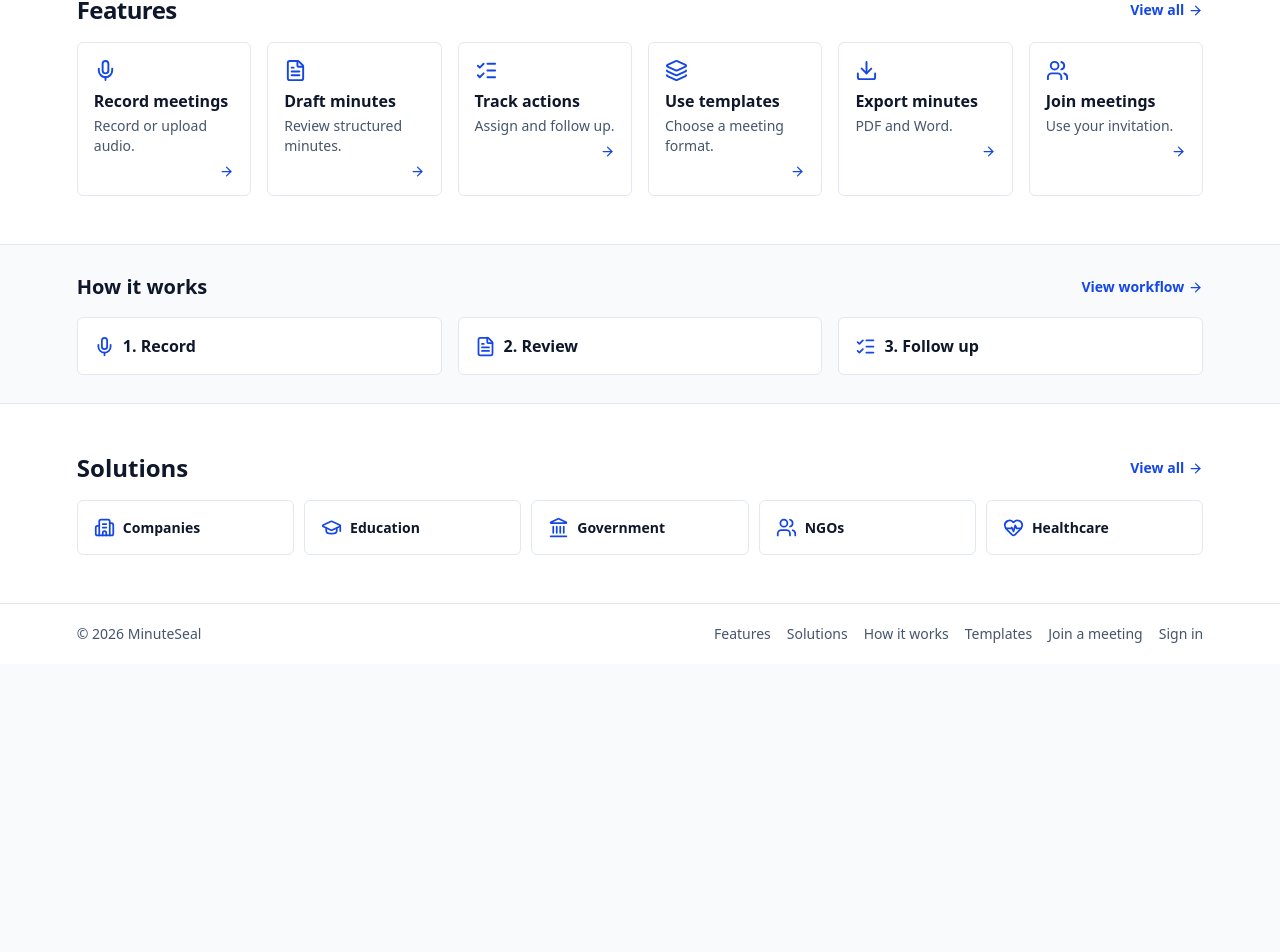
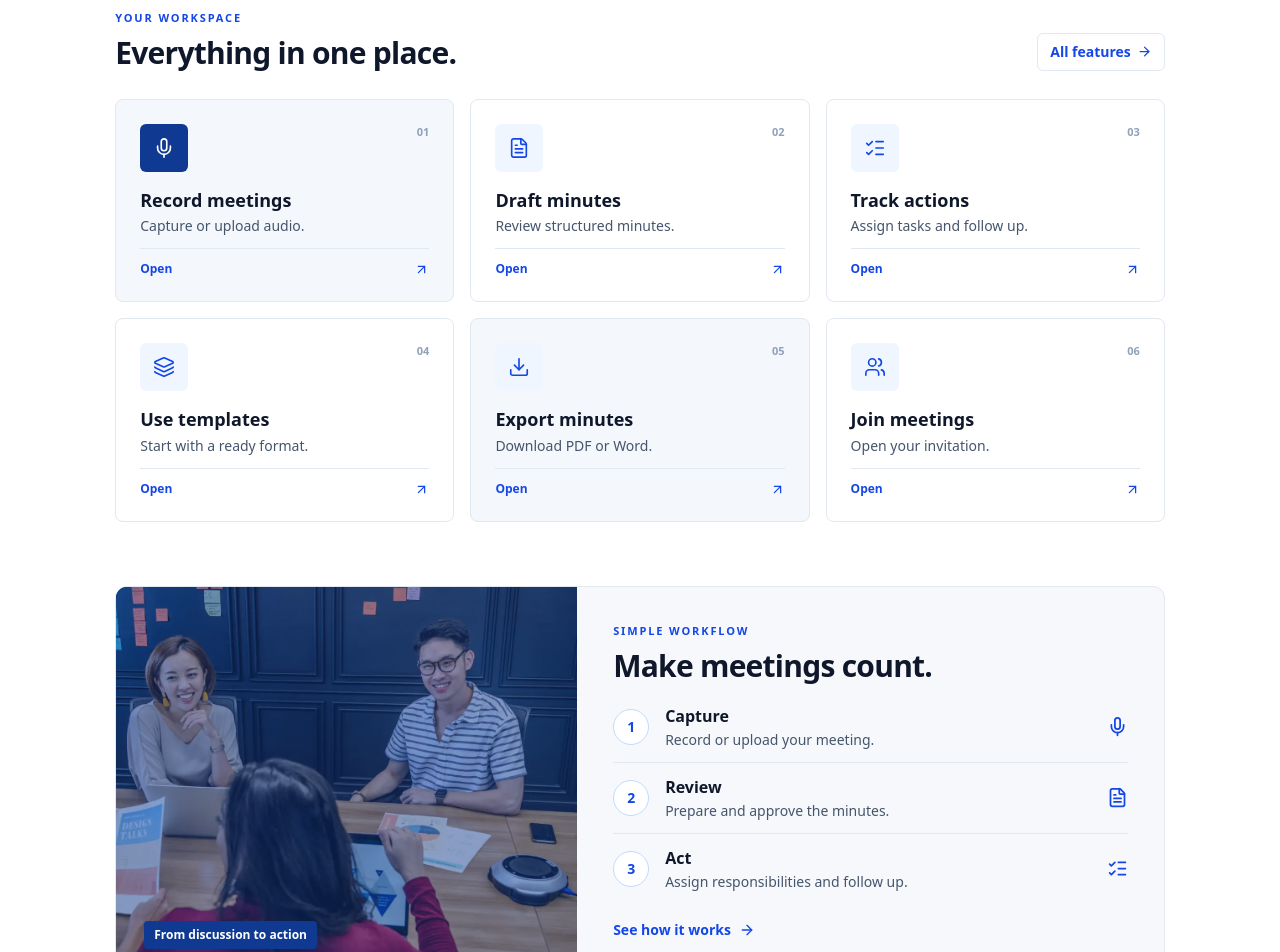
Before and after one commit to AROSOFTio/Online-Meeting-Summarizer, a Next.js app in the folder frontend/: page / in a window 1280 px wide. Shown: the part 509-1461 px from the top of the page. Before the commit the page ends 1173 px from the top, so only its background shows below. Built offline with nearby package versions, Linux system fonts and the light colour scheme; no server answers.

Commit message:
style: redesign homepage around centered compact feature cards and visual workflow

```diff
--- a/frontend/src/app/page.tsx
+++ b/frontend/src/app/page.tsx
@@ -1,10 +1,19 @@
 import type {Metadata} from "next";
 import Link from "next/link";
 import PublicNav,{PublicFooter} from "@/components/PublicNav";
-import {ArrowRight,Mic,FileText,ListChecks,Layers,Download,Users,Building2,GraduationCap,Landmark,HeartPulse} from "lucide-react";
+import {ArrowRight,Mic,FileText,ListChecks,Layers,Download,Users,Building2,GraduationCap,Landmark,HeartPulse,ArrowUpRight,Check} from "lucide-react";
 export const metadata:Metadata={title:"MinuteSeal | Meeting minutes and decisions",description:"Record meetings, prepare minutes and track actions."};
-const features=[{icon:Mic,title:"Record meetings",text:"Record or upload audio.",href:"/login"},{icon:FileText,title:"Draft minutes",text:"Review structured minutes.",href:"/login"},{icon:ListChecks,title:"Track actions",text:"Assign and follow up.",href:"/login"},{icon:Layers,title:"Use templates",text:"Choose a meeting format.",href:"/templates"},{icon:Download,title:"Export minutes",text:"PDF and Word.",href:"/login"},{icon:Users,title:"Join meetings",text:"Use your invitation.",href:"/join-meeting"}];
+const features=[
+ {icon:Mic,title:"Record meetings",text:"Capture or upload audio.",href:"/login",tag:"01"},
+ {icon:FileText,title:"Draft minutes",text:"Review structured minutes.",href:"/login",tag:"02"},
+ {icon:ListChecks,title:"Track actions",text:"Assign tasks and follow up.",href:"/login",tag:"03"},
+ {icon:Layers,title:"Use templates",text:"Start with a ready format.",href:"/templates",tag:"04"},
+ {icon:Download,title:"Export minutes",text:"Download PDF or Word.",href:"/login",tag:"05"},
+ {icon:Users,title:"Join meetings",text:"Open your invitation.",href:"/join-meeting",tag:"06"}
+];
+const steps=[{icon:Mic,title:"Capture",text:"Record or upload your meeting."},{icon:FileText,title:"Review",text:"Prepare and approve the minutes."},{icon:ListChecks,title:"Act",text:"Assign responsibilities and follow up."}];
 const sectors=[{icon:Building2,title:"Companies"},{icon:GraduationCap,title:"Education"},{icon:Landmark,title:"Government"},{icon:Users,title:"NGOs"},{icon:HeartPulse,title:"Healthcare"}];
+const content="mx-auto w-[92%] max-w-[1280px] md:w-[85%] xl:w-[82%]";
 export default function Home(){return <main className="bg-white text-slate-900">
  <PublicNav active="/"/>
  <section aria-labelledby="homepage-hero-title" className="relative isolate w-full overflow-hidden bg-[#103a91] text-white">
@@ -16,11 +25,40 @@ export default function Home(){return <main className="bg-white text-slate-900">
    <div className="mt-5 flex flex-wrap gap-2.5"><Link href="/login" className="inline-flex items-center gap-2 rounded-md bg-white px-4 py-2.5 text-sm font-bold text-blue-800 hover:bg-blue-50">Sign in <ArrowRight size={16}/></Link><Link href="/templates" className="rounded-md border border-white px-4 py-2.5 text-sm font-semibold text-white hover:bg-white/10">Templates</Link></div>
   </div>
  </section>
- <section className="mx-auto max-w-[1440px] px-4 py-8 sm:px-6 lg:w-[88%] lg:px-0 lg:py-12">
-  <div className="flex flex-wrap items-center justify-between gap-2"><h2 className="text-xl font-bold tracking-tight sm:text-2xl">Features</h2><Link href="/features" className="inline-flex items-center gap-1 text-xs font-semibold text-blue-700 sm:text-sm">View all <ArrowRight size={15}/></Link></div>
-  <div data-feature-grid="true" className="mt-4 grid grid-cols-2 gap-2.5 sm:grid-cols-3 sm:gap-4 xl:grid-cols-6">{features.map(({icon:Icon,title,text,href})=><Link key={title} href={href} className="group flex min-w-0 flex-col rounded-md border border-slate-200 p-3 hover:border-blue-500 hover:bg-blue-50 sm:p-4"><Icon size={23} className="text-blue-700"/><h3 className="mt-2 text-sm font-semibold leading-snug sm:text-base">{title}</h3><p className="mt-1 text-xs leading-5 text-slate-600 sm:text-sm">{text}</p><ArrowRight size={15} className="mt-2 self-end text-blue-700"/></Link>)}</div>
- </section>
- <section className="border-y border-slate-200 bg-slate-50"><div className="mx-auto max-w-[1440px] px-4 py-7 sm:px-6 lg:w-[88%] lg:px-0"><div className="flex flex-wrap items-center justify-between gap-2"><h2 className="text-xl font-bold">How it works</h2><Link href="/how-it-works" className="inline-flex items-center gap-1 text-xs font-semibold text-blue-700 sm:text-sm">View workflow <ArrowRight size={15}/></Link></div><div className="mt-4 grid grid-cols-3 gap-2 sm:gap-4">{[{icon:Mic,title:"Record"},{icon:FileText,title:"Review"},{icon:ListChecks,title:"Follow up"}].map(({icon:Icon,title},i)=><article key={title} className="flex flex-col items-start gap-2 rounded-md border border-slate-200 bg-white p-3 sm:flex-row sm:items-center sm:p-4"><Icon size={21} className="shrink-0 text-blue-700"/><h3 className="text-xs font-semibold sm:text-base">{i+1}. {title}</h3></article>)}</div></div></section>
- <section className="mx-auto max-w-[1440px] px-4 py-8 sm:px-6 lg:w-[88%] lg:px-0 lg:py-12"><div className="flex flex-wrap items-center justify-between gap-2"><h2 className="text-xl font-bold sm:text-2xl">Solutions</h2><Link href="/solutions" className="inline-flex items-center gap-1 text-xs font-semibold text-blue-700 sm:text-sm">View all <ArrowRight size={15}/></Link></div><div className="mt-4 grid grid-cols-2 gap-2.5 sm:grid-cols-3 lg:grid-cols-5">{sectors.map(({icon:Icon,title})=><Link href="/solutions" key={title} className="flex min-w-0 items-center gap-2 rounded-md border border-slate-200 p-3 hover:bg-blue-50 sm:p-4"><Icon size={21} className="shrink-0 text-blue-700"/><h3 className="text-sm font-semibold">{title}</h3></Link>)}</div></section>
+ <div data-home-content="true" className={content+" space-y-10 py-8 sm:space-y-14 sm:py-12 lg:space-y-16 lg:py-16"}>
+  <section aria-labelledby="home-features">
+   <div className="mb-5 flex items-end justify-between gap-4 sm:mb-7">
+    <div><p className="text-[11px] font-bold uppercase tracking-[0.17em] text-blue-700">Your workspace</p><h2 id="home-features" className="mt-2 text-2xl font-bold tracking-tight sm:text-3xl">Everything in one place.</h2></div>
+    <Link href="/features" className="flex shrink-0 items-center gap-1.5 rounded-md border border-slate-200 px-3 py-2 text-xs font-semibold text-blue-700 hover:border-blue-500 sm:text-sm">All features <ArrowRight size={15}/></Link>
+   </div>
+   <div data-feature-grid="true" className="grid grid-cols-2 gap-2.5 sm:grid-cols-3 sm:gap-4">
+    {features.map(({icon:Icon,title,text,href,tag},i)=><Link key={title} href={href} className={"group flex min-w-0 flex-col rounded-lg border border-slate-200 p-3.5 transition-colors hover:border-blue-500 hover:bg-blue-50 sm:p-5 lg:p-6 "+(i===0||i===4?"bg-[#f4f7fc]":"bg-white")}>
+     <div className="flex items-start justify-between gap-2"><span className={"flex size-10 shrink-0 items-center justify-center rounded-md sm:size-12 "+(i===0?"bg-[#103a91] text-white":"bg-blue-50 text-blue-700")}><Icon size={22} strokeWidth={1.8}/></span><span aria-hidden="true" className="text-[11px] font-semibold tabular-nums text-slate-400">{tag}</span></div>
+     <h3 className="mt-4 text-sm font-bold leading-snug sm:text-lg">{title}</h3>
+     <p className="mt-1 text-xs leading-5 text-slate-600 sm:text-sm">{text}</p>
+     <span className="mt-3 flex items-center justify-between border-t border-slate-200 pt-3 text-[11px] font-semibold text-blue-700 sm:text-xs">Open <ArrowUpRight size={15}/></span>
+    </Link>)}
+   </div>
+  </section>
+  <section aria-labelledby="home-workflow" className="grid overflow-hidden rounded-xl border border-slate-200 bg-[#f6f8fc] md:grid-cols-[0.88fr_1.12fr]">
+   <div className="relative min-h-[160px] overflow-hidden bg-[#103a91] sm:min-h-[220px] md:min-h-full">
+    <img src="/images/heroes/workflow.webp" alt="Colleagues working together in a meeting" className="absolute inset-0 h-full w-full object-cover"/>
+    <div className="absolute inset-0 bg-[#103a91]/45"/>
+    <div className="relative flex h-full min-h-[160px] flex-col justify-end p-5 text-white sm:min-h-[220px] sm:p-7 md:min-h-[340px]"><span className="w-fit rounded-sm bg-[#103a91] px-2.5 py-1.5 text-xs font-semibold">From discussion to action</span></div>
+   </div>
+   <div className="p-5 sm:p-7 lg:p-9">
+    <p className="text-[11px] font-bold uppercase tracking-[0.17em] text-blue-700">Simple workflow</p><h2 id="home-workflow" className="mt-2 text-2xl font-bold tracking-tight sm:text-3xl">Make meetings count.</h2>
+    <ol className="mt-5 divide-y divide-slate-200">{steps.map(({icon:Icon,title,text},i)=><li key={title} className="flex items-center gap-3 py-3 first:pt-0 sm:gap-4"><span className="flex size-9 shrink-0 items-center justify-center rounded-full border border-blue-200 bg-white text-sm font-bold text-blue-700">{i+1}</span><div className="min-w-0 flex-1"><h3 className="text-sm font-bold sm:text-base">{title}</h3><p className="mt-0.5 text-xs text-slate-600 sm:text-sm">{text}</p></div><Icon size={21} className="shrink-0 text-blue-700"/></li>)}</ol>
+    <Link href="/how-it-works" className="mt-4 inline-flex items-center gap-2 text-sm font-bold text-blue-700">See how it works <ArrowRight size={16}/></Link>
+   </div>
+  </section>
+  <section aria-labelledby="home-solutions">
+   <div className="mb-5 flex items-end justify-between gap-4 sm:mb-7"><div><p className="text-[11px] font-bold uppercase tracking-[0.17em] text-blue-700">For every team</p><h2 id="home-solutions" className="mt-2 text-2xl font-bold tracking-tight sm:text-3xl">Built for your organization.</h2></div><Link href="/solutions" className="flex shrink-0 items-center gap-1.5 rounded-md border border-slate-200 px-3 py-2 text-xs font-semibold text-blue-700 hover:border-blue-500 sm:text-sm">Solutions <ArrowRight size={15}/></Link></div>
+   <div className="grid grid-cols-2 gap-px overflow-hidden rounded-lg border border-slate-200 bg-slate-200 sm:grid-cols-3 lg:grid-cols-5">{sectors.map(({icon:Icon,title},i)=><Link key={title} href="/solutions" className={"group flex min-w-0 flex-col items-center justify-center gap-3 bg-white px-3 py-5 text-center hover:bg-blue-50 sm:py-7 "+(i===4?"col-span-2 sm:col-span-1":"")}><span className="flex size-11 items-center justify-center rounded-full bg-[#eff4fc] text-blue-700"><Icon size={24} strokeWidth={1.7}/></span><span className="text-xs font-semibold sm:text-sm">{title}</span></Link>)}</div>
+  </section>
+  <section aria-labelledby="home-start" className="flex flex-col gap-4 rounded-lg border border-blue-100 bg-[#eff4fc] p-5 sm:flex-row sm:items-center sm:justify-between sm:p-7">
+   <div className="flex items-start gap-3"><span className="flex size-10 shrink-0 items-center justify-center rounded-md bg-[#103a91] text-white"><Check size={22}/></span><div><h2 id="home-start" className="text-base font-bold sm:text-xl">Already invited to a meeting?</h2><p className="mt-1 text-sm text-slate-600">Join with your meeting code.</p></div></div><Link href="/join-meeting" className="inline-flex w-fit shrink-0 items-center gap-2 rounded-md bg-[#103a91] px-4 py-2.5 text-sm font-semibold text-white hover:bg-blue-800">Join meeting <ArrowRight size={16}/></Link>
+  </section>
+ </div>
  <PublicFooter/>
  </main>;}
```
